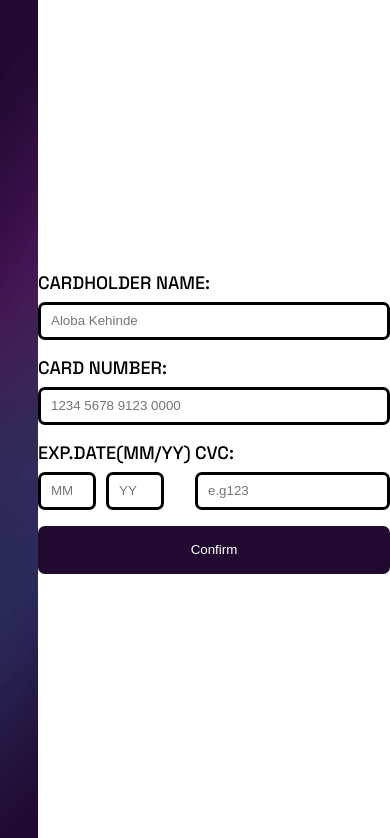
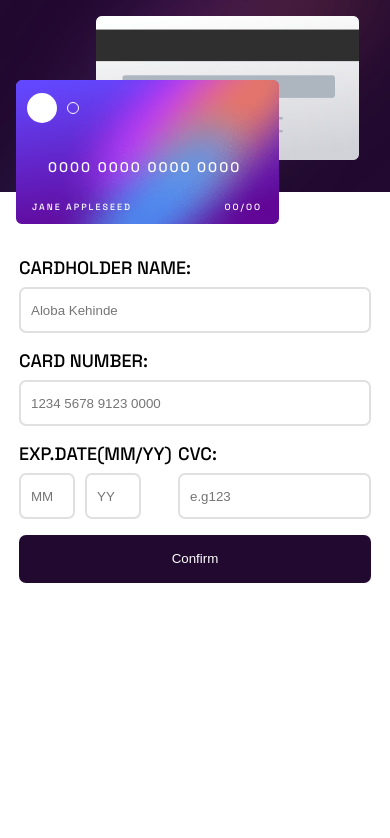
Before and after one commit to oluwakoredee/FrontendMentor, a plain HTML site: page index.html in a window 390 px wide. Shown: the top 838 px of the page. Drawn offline with Linux system fonts and the light colour scheme.

Commit message:
fist_commit

```diff
--- a/index.html
+++ b/index.html
@@ -19,7 +19,35 @@
 </head>
 <body>
   <main>
-    <div class="left"><img class="gradient" src="./images/bg-main-desktop.png" alt=""></div>
+    <div class="frontcard">
+      <img id="front" src="./images/bg-card-front.png" alt="">
+      <div class="circle">
+      <div class="circle1">
+      </div>
+      <div class="circle2">
+      </div>
+      </div>
+      <p class="number0" >0000 0000 0000 0000</p>
+
+        <div class="nameandnum">
+          <p>JANE APPLESEED</p>
+          <P>OO/OO</P>
+        </div>
+        <!-- <p style="
+        position: absolute;
+        color: white;
+        left: 20rem;
+        bottom: 14rem;
+        ">000</p> -->
+    </div>
+
+    <img id="back" src="./images/bg-card-back.png" alt="">
+    <div class="left">
+      <img class="gradient" src="./images/bg-main-desktop.png" alt="">
+      <img class="gradientMobile" src="./images/bg-main-mobile.png" alt="" />
+    </div>
+
+
     <div class="right">
       <form>
       <div class="label">
@@ -75,9 +103,9 @@
   We've added your card details
   Continue -->
 
-  <!-- <div class="attribution">
+  <div class="attribution">
     Challenge by <a href="https://www.frontendmentor.io?ref=challenge" target="_blank">Frontend Mentor</a>.
-    Coded by <a href="#">Aloba Kehinde</a>. -->
+    Coded by <a href="#">Aloba Kehinde</a>.
   </div>
 </body>
 </html>
--- a/style.css
+++ b/style.css
@@ -1,20 +1,11 @@
-/* h1{
-    background-color: skyblue;
+
+
+/* Chrome, Safari, Edge, Opera */
+input::-webkit-outer-spin-button,
+input::-webkit-inner-spin-button {
+  -webkit-appearance: none;
+  margin: 0;
 }
-
-@media (min-width: 320px) and (max-width: 768px){
-    h1{
-        background-color: navy;
-        font-size: 50px;
-    }
-}
-
-@media (min-width: 597px) and (max-width: 1000px){
-    h1{
-        background-color: blue;
-        font-size: 30px;
-    }
-} */
 
 body{
     margin: 0;
@@ -27,6 +18,7 @@ body{
 }
 main{
     display: flex;
+    position: relative;
 }
 .right{
     background-color: white;
@@ -40,6 +32,10 @@ main{
 .gradient{
     height: 100%;
 }
+.gradientMobile{
+    display: none;
+    width: 100%;
+  }
 form{
     background-color: white;
     display: flex;
@@ -79,3 +75,181 @@ span{
     display: flex;
     gap: 10px;
 }
+
+#front{
+    height: em;
+    position: absolute;
+    left: 8.3rem;
+    bottom: 34rem;
+    height: 14rem;
+
+}
+#back{
+    position: absolute;
+    left: 12rem;
+    bottom: 18rem;
+    height: 14rem;
+}
+
+.circle{
+    position: absolute;
+      top: 10rem;
+      left: 178px;
+      display: flex;
+      align-items: center;
+      gap: 10px;
+}
+.circle1{
+    border-radius: 100%;
+      background-color: beige;
+      height: 3rem;
+      width: 3rem;
+}
+.circle2{
+    border-radius: 100%;
+      height: 1.1rem;
+      width: 1.1rem;
+      background-color: transparent;
+      border: 1px solid white;
+}
+.number0{
+    letter-spacing: 5PX;
+       position: absolute;
+        color: WHITE;
+         left: 11.1rem;
+         font-size: 1.3rem;
+          top: 16rem;
+          width: auto;
+}
+.nameandnum{
+    letter-spacing: 2px;
+        left: 178px;
+        top: 19.5rem;
+        color: white;
+        display: flex;
+        justify-content: space-around;
+        position: absolute;
+        gap: 185px;
+        font-size: 0.7rem;
+}
+
+@media (min-width: 320px) and (max-width: 768px) {
+    input{
+      border-radius: 7px;
+      border: 2px solid rgb(225, 224, 224);
+      height: 40px;
+      padding-left: 10px;
+    }
+    .right {
+      width: 100%;
+      display: flex;
+      flex-direction: column;
+      justify-content: center;
+      align-items: center;
+      height: fit-content;
+
+    }
+    .gradient{
+      display: none;
+    }
+    .circle2{
+      border-radius: 100%;
+        height: 10px;
+        width: 10px;
+        background-color: transparent;
+        border: 1px solid white;
+        position: absolute;
+        left: 2.5rem;
+        top: 70px;
+        z-index: 101;
+  }
+    .circle1{
+      background-color: rgb(255, 255, 255);
+      height: 30px;
+      width: 30px;
+      position: absolute;
+      top: 61px;
+      z-index: 100;
+      border-radius: 100%;
+    }
+    .gradientMobile{
+      height: 12rem;
+      width: 100%;
+
+      /* padding: 2rem 10rem 0rem -50rem; */
+      display: flex;
+    }
+    .frontCard{
+      height: 9rem;
+      position: absolute;
+      left: 1rem;
+      top: 8rem;
+      z-index: 2000;
+    }
+    #front{
+      height: 9rem;
+      position: absolute;
+      left: 1rem;
+      top: 5rem;
+      z-index: 2;
+    }
+    #back{
+      height: 9rem;
+      position: absolute;
+      left: 6rem;
+      top: 1rem;
+      box-shadow: 2rem;
+    }
+    .number0{
+      letter-spacing: 2px;
+      position: absolute;
+      left: 3rem;
+      top: 9rem;
+      color: white;
+      font-size: 14px;
+      z-index: 4;
+      width: 200px;
+      height: 40px;
+    }
+    .circle{
+      position: absolute;
+      top: 2rem;
+      left: 1.69rem;
+      display: flex;
+      align-items: center;
+      gap: 10px;
+    }
+    .nameandnum{
+      letter-spacing: 2px;
+      position: absolute;
+      width: 230px;
+      left: 2rem;
+      top: 12rem;
+      color: white;
+      font-size: 9px;
+      display: flex;
+      justify-content: space-between;
+      gap: 5rem;
+      z-index: 4;
+    }
+    form {
+      display: flex;
+      gap: 1rem;
+      flex-direction: column;
+      justify-content: center;
+      margin-top: 3rem;
+      padding: 1rem;
+    }
+    main{
+      display: flex;
+      flex-direction: column;
+      gap: rem;
+      height: 100dvh;
+      overflow: hidden;
+      /* width: 100vw; */
+    }
+  }
+
+/* @media (min-width: 597px) and (max-width: 1000px){
+
+} */
```
